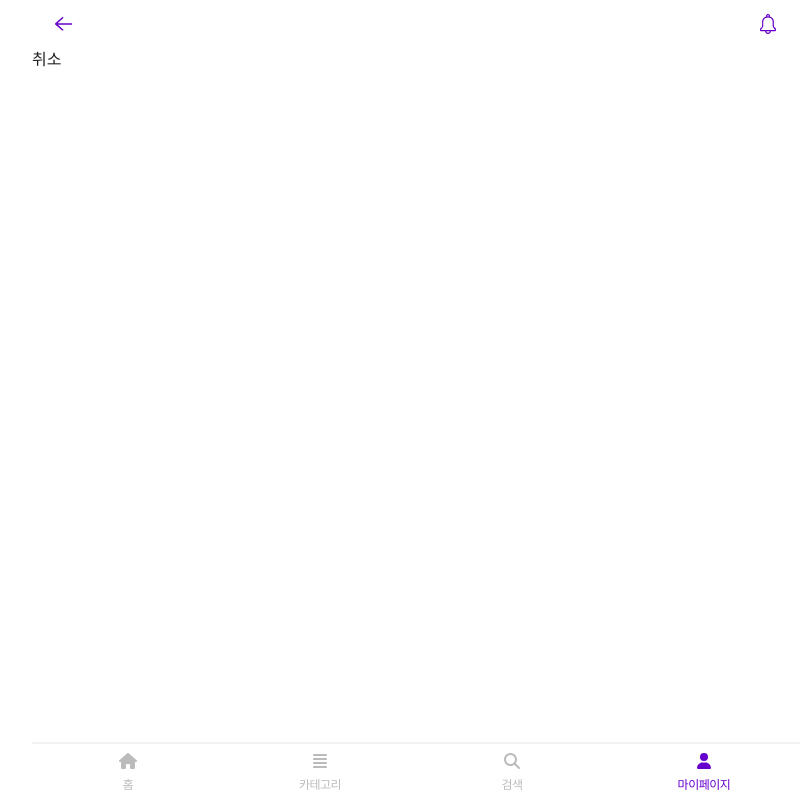
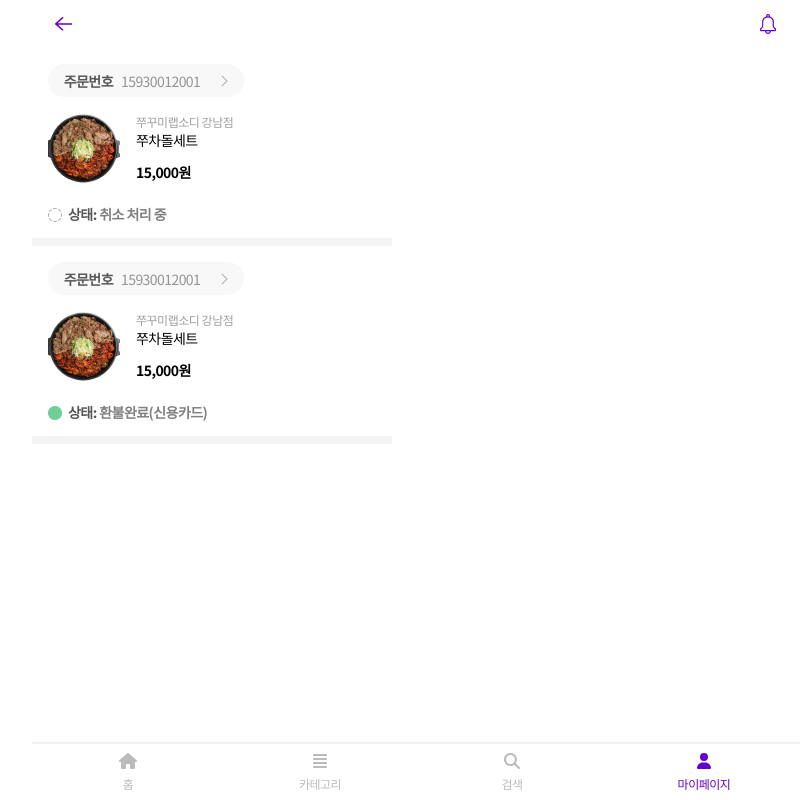
Before and after one commit to dlantjdgkgk/SmallGift, a React (Create React App) app: page /mypage/refund in a window 1280 px wide. Shown: the whole page, without its empty margins (224-1031 px from the left). Built offline with nearby package versions, Linux system fonts and the light colour scheme.

Commit message:
feat : 환불 페이지 퍼블리싱

```diff
--- a/src/components/Cancellation/Cancellation.tsx
+++ b/src/components/Cancellation/Cancellation.tsx
@@ -1,5 +1,74 @@
+import { useNavigate } from "react-router";
+import * as Styled from "./style";
+
 const Cancellation = () => {
-  return <div>취소</div>;
+  const navigate = useNavigate();
+  return (
+    <Styled.CancellationWrapper>
+      <Styled.CancellationSection>
+        <button
+          type="button"
+          className="orderNumberInfo"
+          onClick={() => {
+            navigate(`/mypage/refund/${15231231231232}`);
+          }}
+        >
+          <p>
+            <span className="orderNumber">주문번호</span>
+            <span className="number">15930012001</span>
+            <img src="/img/Arrow.png" />
+          </p>
+        </button>
+        <div className="gifticonInfo">
+          <img src="/img/foodThumbnail.png" className="thumbnail" />
+          <div className="setInfo">
+            <p className="restaurantName">쭈꾸미랩소디 강남점</p>
+            <p className="setName">쭈차돌세트</p>
+            <p className="price">15,000원</p>
+          </div>
+        </div>
+        <div className="cancelStatus">
+          <img src="/img/Loading.png" />
+          <p className="statusInfo">
+            <span className="status">상태: </span>
+            <span className="loading"> 취소 처리 중</span>
+          </p>
+        </div>
+      </Styled.CancellationSection>
+      <Styled.BoundaryLine />
+      <Styled.CancellationSection>
+        <button
+          type="button"
+          className="orderNumberInfo"
+          onClick={() => {
+            navigate(`/mypage/refund/${123123}`);
+          }}
+        >
+          <p>
+            <span className="orderNumber">주문번호</span>
+            <span className="number">15930012001</span>
+            <img src="/img/Arrow.png" />
+          </p>
+        </button>
+        <div className="gifticonInfo">
+          <img src="/img/foodThumbnail.png" className="thumbnail" />
+          <div className="setInfo">
+            <p className="restaurantName">쭈꾸미랩소디 강남점</p>
+            <p className="setName">쭈차돌세트</p>
+            <p className="price">15,000원</p>
+          </div>
+        </div>
+        <div className="cancelStatus">
+          <img src="/img/Success.png" />
+          <p className="statusInfo">
+            <span className="status">상태: </span>
+            <span className="loading"> 환불완료(신용카드)</span>
+          </p>
+        </div>
+      </Styled.CancellationSection>
+      <Styled.BoundaryLine />
+    </Styled.CancellationWrapper>
+  );
 };
 
 export default Cancellation;
--- a/src/components/Cancellation/style.ts
+++ b/src/components/Cancellation/style.ts
@@ -1 +1,100 @@
 import styled from "styled-components";
+
+export const CancellationWrapper = styled.main``;
+
+export const CancellationSection = styled.section`
+  margin-left: 16px;
+  .orderNumberInfo {
+    width: 196px;
+    height: 33px;
+    background: #f8f8f8;
+    border-radius: 109px;
+    margin-top: 16px;
+    margin-bottom: 16px;
+  }
+  .orderNumber {
+    font-family: "Noto Sans KR";
+    font-style: normal;
+    font-weight: 700;
+    font-size: 14px;
+    line-height: 20px;
+    letter-spacing: -0.04em;
+    color: #575757;
+  }
+  .number {
+    font-family: "Noto Sans KR";
+    font-style: normal;
+    font-weight: 400;
+    font-size: 14px;
+    line-height: 20px;
+    letter-spacing: -0.04em;
+    color: #949494;
+    margin-left: 8px;
+    margin-right: 21px;
+  }
+  .gifticonInfo {
+    display: flex;
+    margin-bottom: 18px;
+  }
+  .thumbnail {
+    margin-right: 16px;
+  }
+  .restaurantName {
+    font-family: "Noto Sans KR";
+    font-style: normal;
+    font-weight: 400;
+    font-size: 12px;
+    line-height: 17px;
+    letter-spacing: -0.04em;
+    color: #9f9f9f;
+  }
+  .setName {
+    font-family: "Noto Sans KR";
+    font-style: normal;
+    font-weight: 400;
+    font-size: 14px;
+    line-height: 20px;
+    letter-spacing: -0.04em;
+    color: #000000;
+    margin-bottom: 12px;
+  }
+  .price {
+    font-family: "Noto Sans KR";
+    font-style: normal;
+    font-weight: 700;
+    font-size: 14px;
+    line-height: 20px;
+    letter-spacing: -0.04em;
+    color: #000000;
+  }
+  .cancelStatus {
+    display: flex;
+    align-items: center;
+    img {
+      width: 14px;
+      height: 14px;
+    }
+  }
+  .statusInfo {
+    margin-left: 6px;
+    span {
+      font-family: "Noto Sans KR";
+      font-style: normal;
+      font-weight: 700;
+      font-size: 14px;
+      line-height: 20px;
+      letter-spacing: -0.04em;
+      color: #575757;
+    }
+    .loading {
+      color: gray;
+    }
+  }
+`;
+
+export const BoundaryLine = styled.div`
+  width: 360px;
+  height: 8px;
+  background: #f4f4f4;
+  margin-top: 11px;
+`;
```
